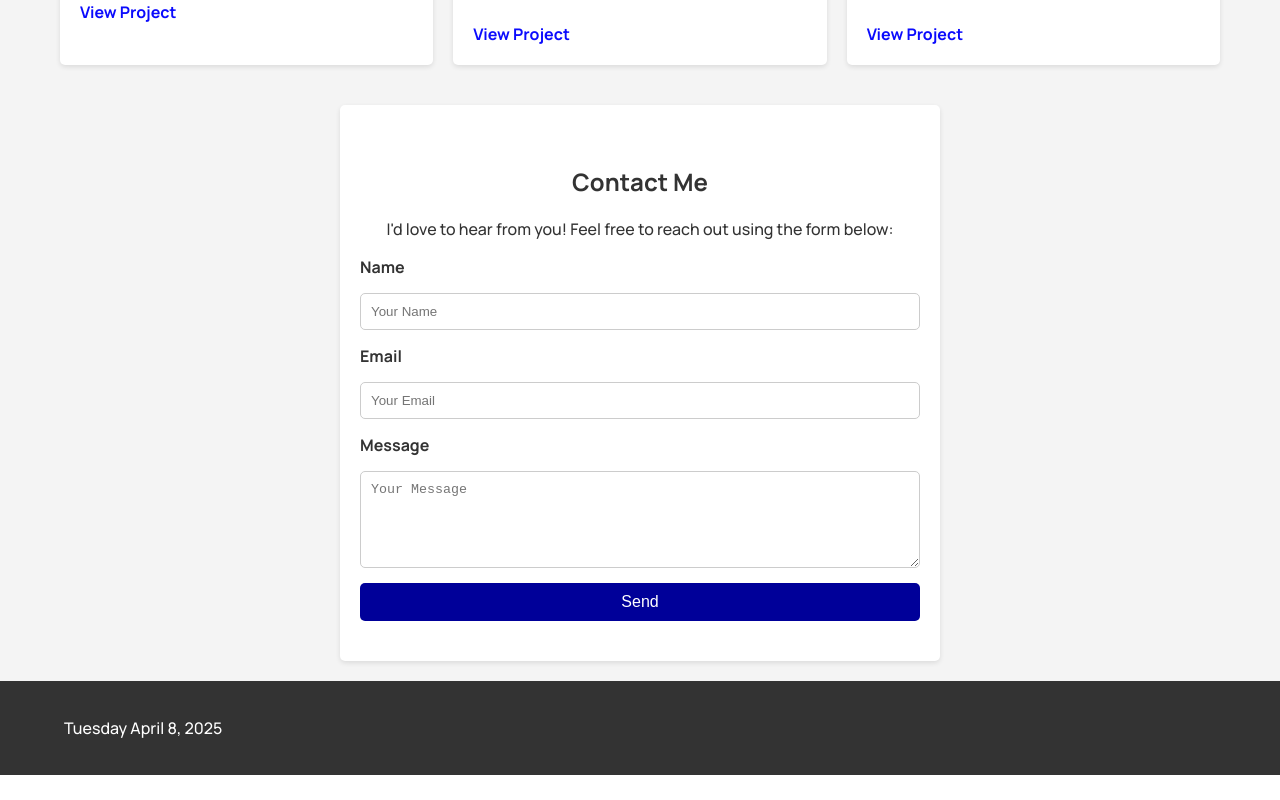
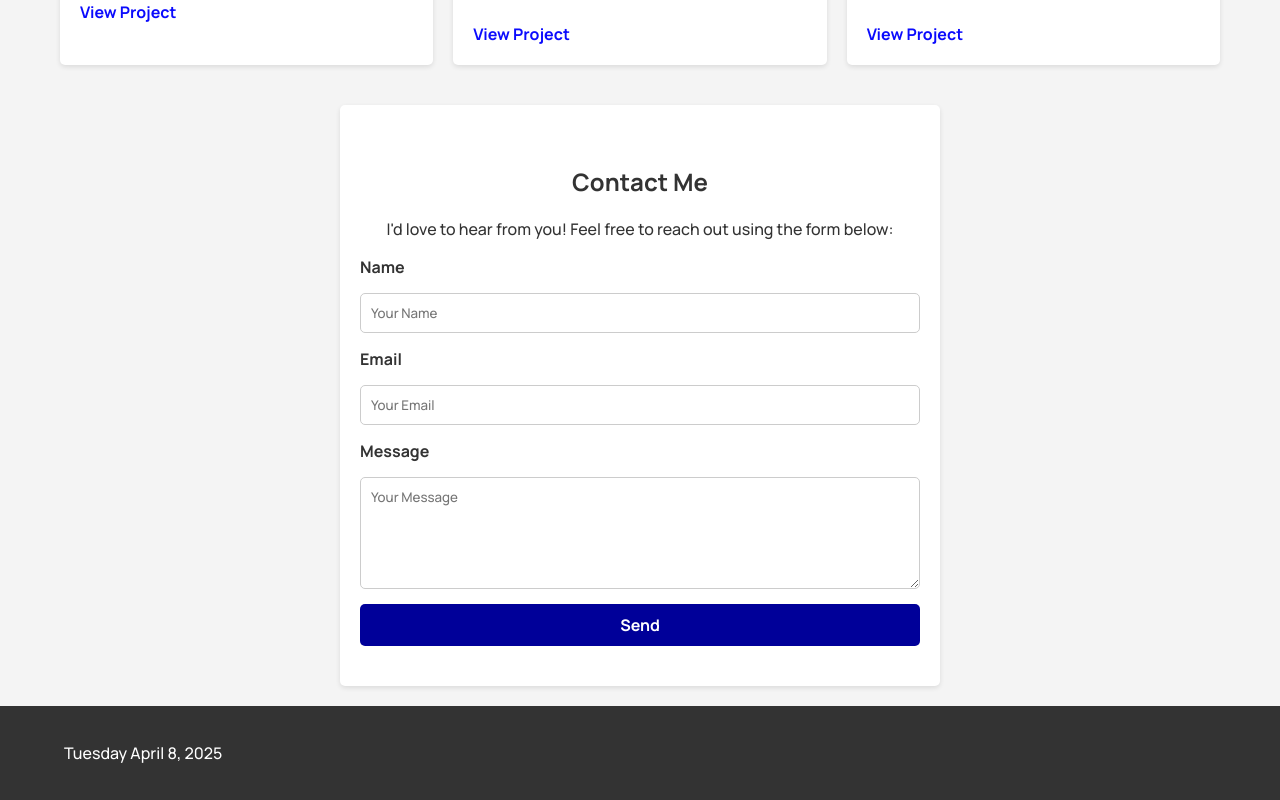
Before and after one commit to kironroy/kironroy-react, a React (Create React App) app: page / in a window 1280 px wide. Shown: the part 1767-2567 px from the top of the page. Before the commit the page ends 2542 px from the top, so only its background shows below. Built offline with nearby package versions, Linux system fonts and the light colour scheme.

Commit message:
Contact form
- font changed to Manrope
- top button removed

```diff
--- a/src/App.js
+++ b/src/App.js
@@ -3,7 +3,6 @@ import Header from "./components/Header";
 import Portfolio from "./components/Portfolio";
 import About from "./components/About";
 import Contact from "./components/Contact";
-import BackToTop from "./components/BackToTop";
 import Footer from "./components/Footer";
 import "./App.css";
 
@@ -17,7 +16,6 @@ function App() {
         <Contact />
       </main>
       <Footer />
-      <BackToTop />
     </div>
   );
 }
--- a/src/components/Contact.css
+++ b/src/components/Contact.css
@@ -1,3 +1,19 @@
+@font-face {
+  font-display: swap; /* Check https://developer.mozilla.org/en-US/docs/Web/CSS/@font-face/font-display for other options. */
+  font-family: "Manrope";
+  font-style: normal;
+  font-weight: 700;
+  src: url("/src/manrope-v14-latin-700.woff2") format("woff2"); /* Chrome 36+, Opera 23+, Firefox 39+, Safari 12+, iOS 10+ */
+}
+
+@font-face {
+  font-display: swap; /* Check https://developer.mozilla.org/en-US/docs/Web/CSS/@font-face/font-display for other options. */
+  font-family: "Manrope";
+  font-style: normal;
+  font-weight: 500;
+  src: url("/src/manrope-v14-latin-700.woff2") format("woff2"); /* Chrome 36+, Opera 23+, Firefox 39+, Safari 12+, iOS 10+ */
+}
+
 .contact .container {
   max-width: 600px;
   margin: 0 auto;
@@ -30,6 +46,8 @@
   padding: 10px;
   border: 1px solid #ccc;
   border-radius: 5px;
+    font-family: "Manrope", sans-serif;
+  font-weight: 500;
 }
 
 .contact button {
@@ -41,6 +59,8 @@
   border-radius: 5px;
   cursor: pointer;
   transition: background 0.3s ease;
+  font-family: "Manrope", sans-serif;
+  font-weight: 700;
 }
 
 .contact button:hover {
```
